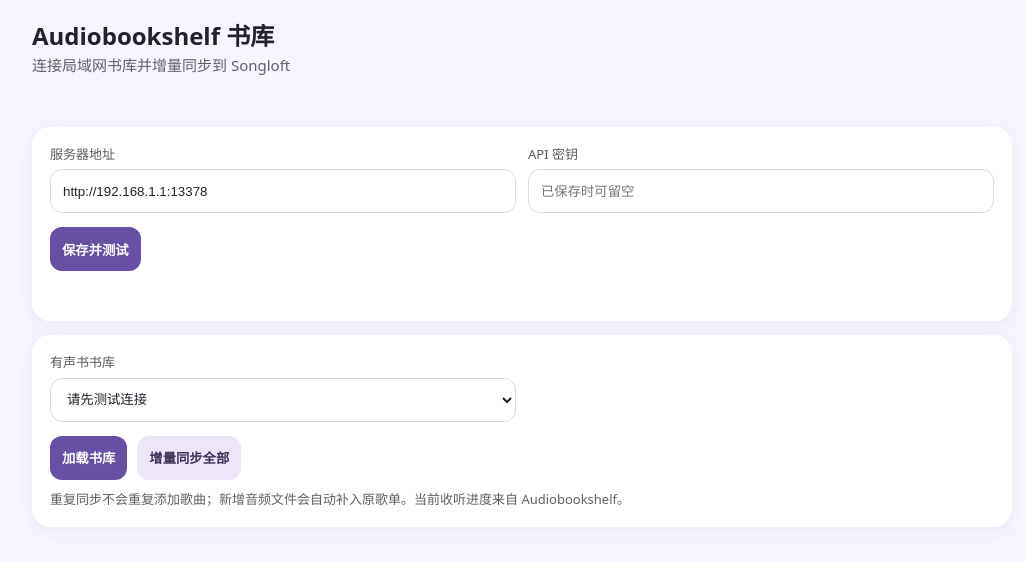
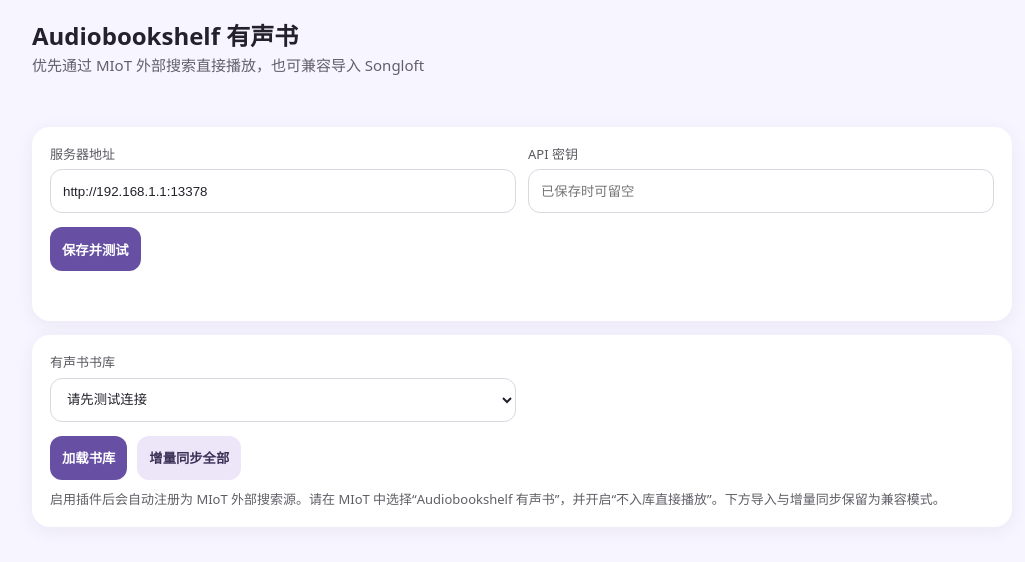
Before and after one commit to NeoHeee/songloft-plugin-audiobookshelf, a website: page static/index.html in a window 1280 px wide. Shown: the whole page, without its empty margins (118-1143 px from the left). Drawn offline with Linux system fonts and the light colour scheme; files that its build step writes are made by us from their sources.

Commit message:
Update direct-play setup guidance

```diff
--- a/static/index.html
+++ b/static/index.html
@@ -3,7 +3,7 @@
 <head>
   <meta charset="utf-8">
   <meta name="viewport" content="width=device-width,initial-scale=1">
-  <title>Audiobookshelf 书库</title>
+  <title>Audiobookshelf 有声书</title>
   <style>
     body{margin:0;background:var(--md-surface,#f7f5ff);color:var(--md-on-surface,#24212b);font:15px/1.5 system-ui,sans-serif}
     header,main{max-width:980px;margin:auto;padding:18px}h1{font-size:24px;margin:0}.sub{opacity:.7}
@@ -18,7 +18,7 @@
   </style>
 </head>
 <body>
-  <header><h1>Audiobookshelf 书库</h1><div class="sub">连接局域网书库并增量同步到 Songloft</div></header>
+  <header><h1>Audiobookshelf 有声书</h1><div class="sub">优先通过 MIoT 外部搜索直接播放，也可兼容导入 Songloft</div></header>
   <main>
     <section class="card">
       <div class="grid">
@@ -31,7 +31,7 @@
     <section class="card">
       <div class="grid"><div><label for="library">有声书书库</label><select id="library"><option value="">请先测试连接</option></select></div></div>
       <div class="actions"><button id="load">加载书库</button><button id="syncAll" class="ghost">增量同步全部</button></div>
-      <div class="notice">重复同步不会重复添加歌曲；新增音频文件会自动补入原歌单。当前收听进度来自 Audiobookshelf。</div>
+      <div class="notice">启用插件后会自动注册为 MIoT 外部搜索源。请在 MIoT 中选择“Audiobookshelf 有声书”，并开启“不入库直接播放”。下方导入与增量同步保留为兼容模式。</div>
     </section>
     <section id="books"></section>
   </main>
```
